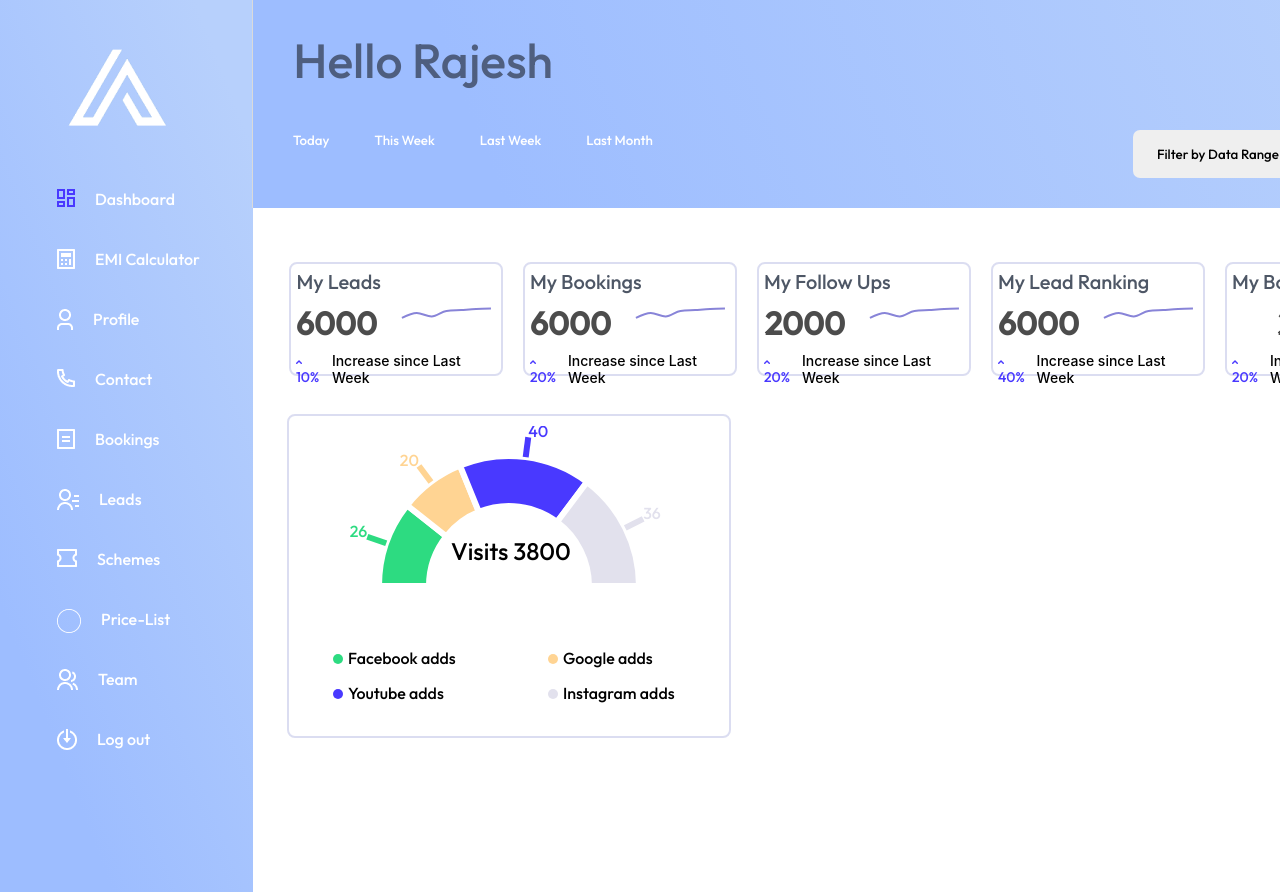
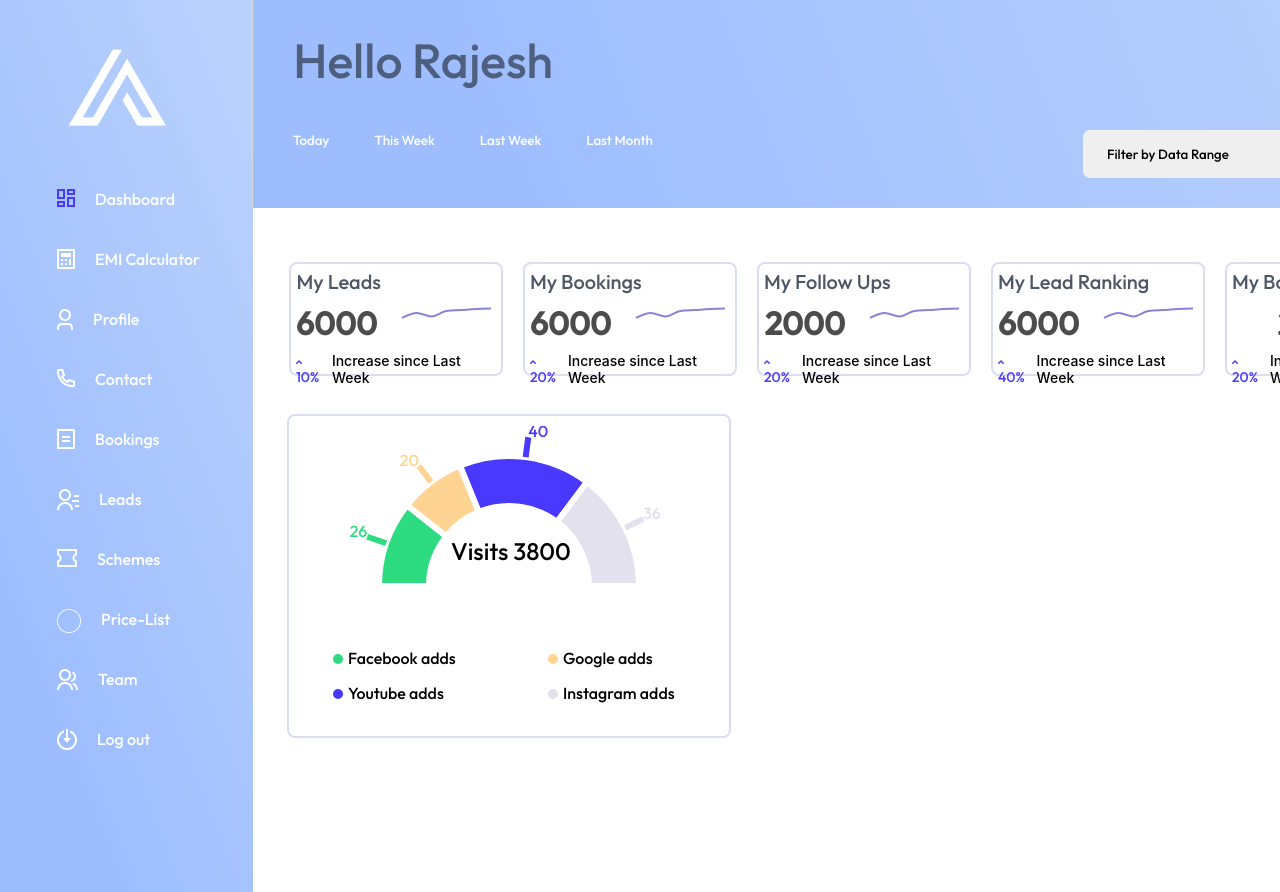
Before and after one commit to prjwl7/emir-v2, a React (Create React App) app: page / in a window 1280 px wide. Shown: the top 892 px of the page. Built offline with nearby package versions, Linux system fonts and the light colour scheme.

Commit message:
change-1

```diff
--- a/src/components/dashboard.css
+++ b/src/components/dashboard.css
@@ -12,6 +12,7 @@
     display:flex;
     flex-direction: row;
     background-color: #F6F6F6;
+    height: 100%;
 }
 
 .navbar{
@@ -129,6 +130,7 @@ color: rgba(0, 0, 0, 0.5);
     padding: 8px 20px;
     gap: 12px;
     border-radius: 7px;
+    margin-left: -50px;
 }
 .filter-range-options
 {
```
